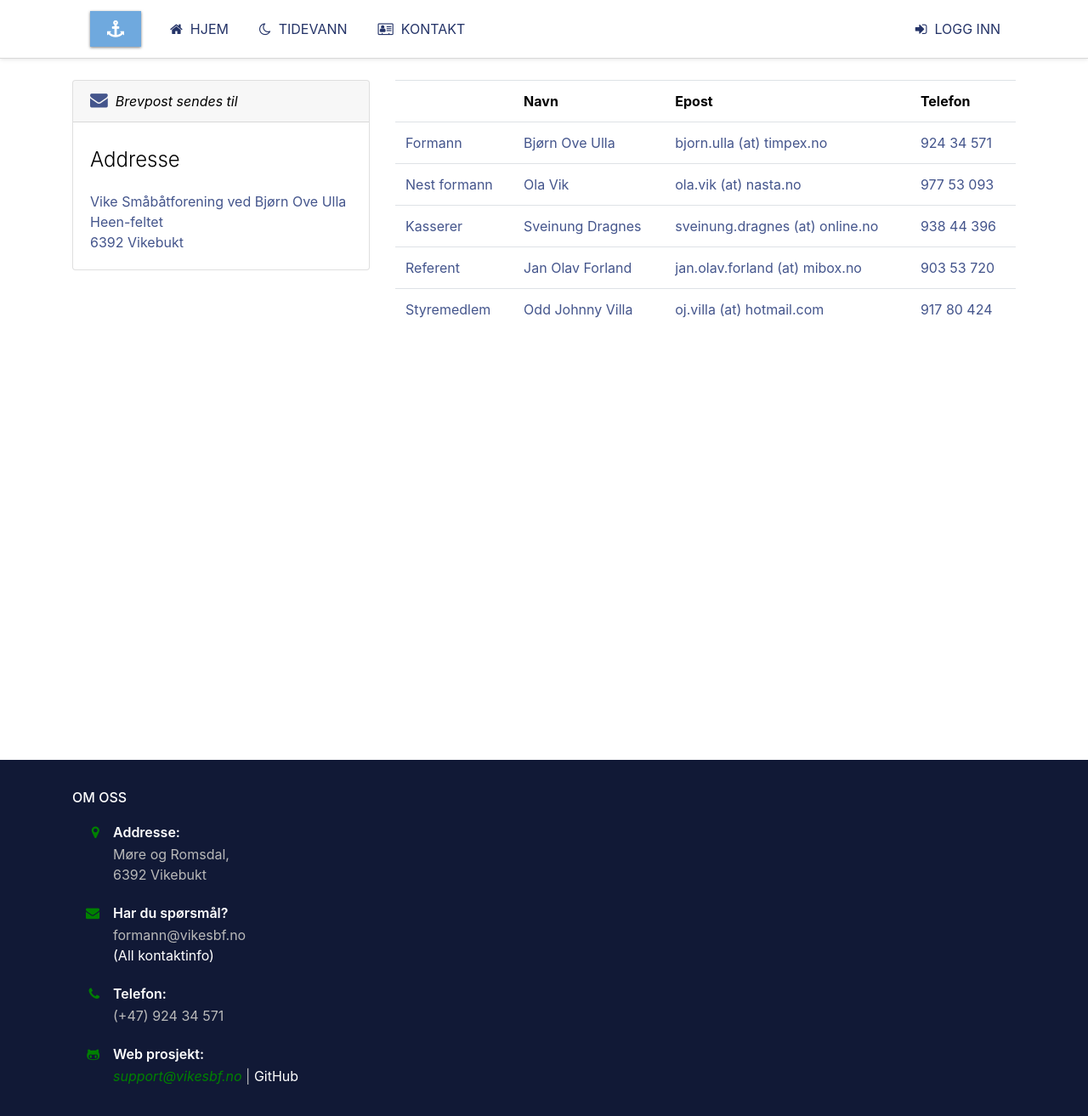
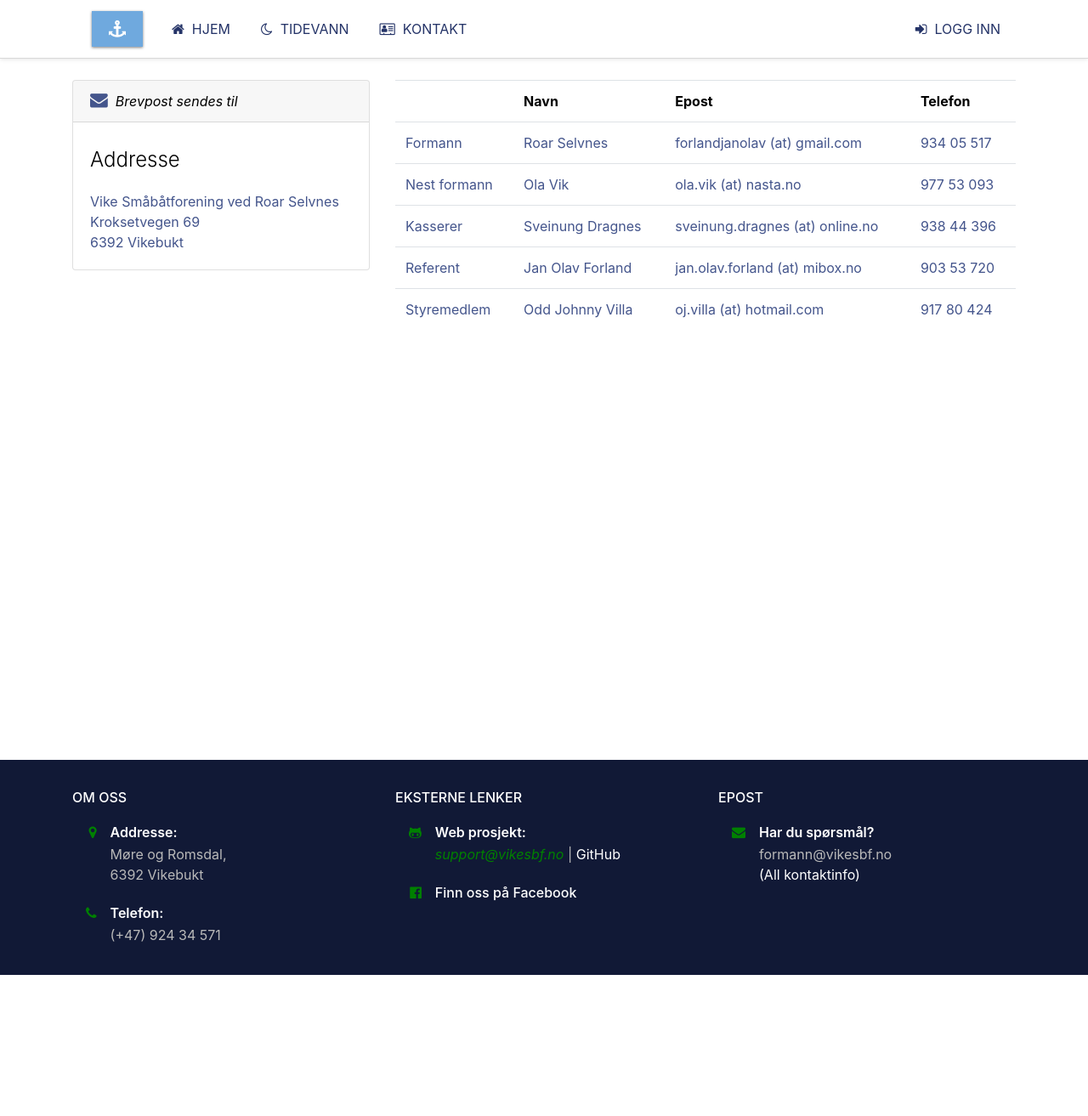
Before and after one commit to gohovd/vsbf_php, a PHP site: page /php_web_project/kontakt.php in a window 1280 px wide. Shown: the whole page at 85% size. After the commit the page ends 1147 px from the top, so only its background shows below. Run offline with PHP 8.4, Linux system fonts and the light colour scheme; a stand-in replaces the project's code that opens the database connection; some libraries are stand-ins or nearby versions.

Commit message:
endring i kontakt informasjon

```diff
--- a/css/style.css
+++ b/css/style.css
@@ -110,6 +110,7 @@ h5 {
 }
 .navbar-toggler {
     opacity: 0;
+    outline: none !important;
 }
 
 .navbar-brand i {
@@ -117,7 +118,7 @@ h5 {
     padding: 10px;
     text-align: center !important;
     border: 1px solid transparent !important;
-    margin-left: 5px;
+    margin-left: 7px;
     -webkit-box-shadow: 0px 1px 3px 0px rgba(0, 0, 0, 0.5);
     -moz-box-shadow: 0px 1px 3px 0px rgba(0, 0, 0, 0.5);
     box-shadow: 0px 1px 3px 0px rgba(0, 0, 0, 0.5);
@@ -230,7 +231,7 @@ nav {
 
 #kart {
     height: 640px;
-    margin-bottom: -17px;
+    margin-bottom: -182px;
 }
 
 /* holds cms buttons, func buttons, and posts */
--- a/foot.php
+++ b/foot.php
@@ -3,18 +3,10 @@
 
     <div class="row">
 
-      <!-- <div class="col-sm-6">
-        <i class="fa fa-anchor" aria-hidden="true"></i>&nbsp;&nbsp;Vike Småbåtforening
-      </div>
-      <div class="col-sm-6" id="extra">
-        <a style="color: white;" href="https://github.com/gohovd/vsbf_php"><i class="fa fa-github" aria-hidden="true"></i></a><br>
-      </div> -->
-
-      <div class="col-md-10 col-md-offset-1">
+      <div class="col-md-4 col-md-offset-1">
         <h5>OM OSS</h5>
 
         <table id="about-table">
-
           <tr>
             <th>
               <i class="fa fa-map-marker"></i>
@@ -32,22 +24,6 @@
 
           <tr>
             <th>
-              <i class="fa fa-envelope"></i>
-            </th>
-            <th>
-              <b>Har du spørsmål?</b>
-            </th>
-          </tr>
-          <tr>
-            <td></td>
-            <td>
-              formann@vikesbf.no<br>
-              <a href="<?php echo $baseUrl . '/kontakt.php' ?>">(All kontaktinfo)</a>
-            </td>
-          </tr>
-
-          <tr>
-            <th>
               <i class="fa fa-phone"></i>
             </th>
             <th>
@@ -60,6 +36,15 @@
               (+47) 924 34 571
             </td>
           </tr>
+
+        </table>
+
+      </div>
+
+      <div class="col-md-4">
+        <h5>EKSTERNE LENKER</h5>
+
+        <table id="about-table">
 
           <tr>
             <th>
@@ -83,76 +68,43 @@
             }
           </style>
 
+          <tr>
+            <th>
+              <i class="fa fa-facebook-official" aria-hidden="true"></i>
+            </th>
+            <th>
+              <a style="color: white; font-weight: 450;" href="https://www.facebook.com/groups/81632657018/">Finn oss på Facebook</a>
+            </th>
+          </tr>
+
         </table>
 
       </div>
-<!-- TODO: Aktiver kolonne for siste nytt og abonner epost
-      <div class="col-lg-4">
-        <h5>SISTE NYTT</h5>
 
-        <div class="row" id="latest">
-          <div class="col-sm-2 date">
-            25<br>DES
-          </div>
-          <div class="col-sm-9 short">
-            Juleaften ble flyttet til midten av Januar, så vi samlet sammen
-            Torsdag den 13 Januar og feiret nyttår i gapahuken.
-          </div>
-        </div>
+      <div class="col-md-4 col-md-offset-1">
+        <h5>EPOST</h5>
 
-        <div class="row" id="latest">
-          <div class="col-sm-2 date">
-            8<br>AUG
-          </div>
-          <div class="col-sm-9 short">
-            Jeg hadde mega bursdagsfeiring lizm!
-          </div>
-        </div>
+        <table id="about-table">
+          <tr>
+            <th>
+              <i class="fa fa-envelope"></i>
+            </th>
+            <th>
+              <b>Har du spørsmål?</b>
+            </th>
+          </tr>
+          <tr>
+            <td></td>
+            <td>
+              formann@vikesbf.no<br>
+              <a href="<?php echo $baseUrl . '/kontakt.php' ?>">(All kontaktinfo)</a>
+            </td>
+          </tr>
+
+        </table>
 
       </div>
 
-      <div class="col-md-4">
-
-        <h5>ABONNER</h5>
-
-        <form id="subscribe-form">
-
-          <label class="sr-only" for="inlineFormInputGroup">Din e-post addresse</label>
-
-          <div class="input-group mb-2">
-
-            <input type="text" id="email-input" style="text-align: left;" class="form-control" id="inlineFormInputGroup" placeholder="Din e-post addresse" required>
-
-            <div class="input-group-append">
-              <div id="subscribe-btn" class="input-group-text" onclick="subscribe()"><i class="fa fa-check"></i></div>
-            </div>
-
-            <script type="text/javascript">
-             shorten();
-
-
-              function subscribe() {
-                var email = document.getElementById("email-input").value;
-                if (validate(email)) {
-                  console.log("Vellykket..");
-                } else {
-                  alert("E-post addressen er ikke riktig.");
-                }
-              }
-
-              function validate(email) {
-                var re = /^(([^<>()\[\]\\.,;:\s@"]+(\.[^<>()\[\]\\.,;:\s@"]+)*)|(".+"))@((\[[0-9]{1,3}\.[0-9]{1,3}\.[0-9]{1,3}\.[0-9]{1,3}\])|(([a-zA-Z\-0-9]+\.)+[a-zA-Z]{2,}))$/;
-                return re.test(String(email).toLowerCase());
-              }
-
-
-            </script>
-
-          </div>
-
-        </form>
-
-      </div> -->
 
     </div>
 
--- a/head.php
+++ b/head.php
@@ -5,7 +5,7 @@
       <meta http-equiv="X-UA-Compatible" content="IE=edge">
 
       <title><?php echo $title  . " |  Vike SBF" ?></title>
-      <link rel="icon" href="./media/iconw.png">
+      <link rel="icon" href="./media/icon.png">
 
       <meta name="viewport" content="width=device-width, initial-scale=1">
 
--- a/js/tide_utils.js
+++ b/js/tide_utils.js
@@ -135,7 +135,7 @@ function populateDiagrams(all) {
         lineChart(TIDE_DATA);
         fillHighLow(TIDE_DATA.get("tab"));
     } else {
-        title.innerHTML = "I dag og i morgon, for Ålesund";
+        // title.innerHTML = "I dag og i morgon, for Ålesund";
         fillHighLow(TIDE_DATA.get("tab"));
     }
 
--- a/kontakt.php
+++ b/kontakt.php
@@ -23,8 +23,8 @@ if (session_id() == "") {
 					<div class="card-body">
 						<h5 class="card-title" style="color: black;">Addresse</h5>
 						<p class="card-text">
-							Vike Småbåtforening ved Bjørn Ove Ulla<br>
-							Heen-feltet<br>
+							Vike Småbåtforening ved Roar Selvnes<br>
+							Kroksetvegen 69<br>
 							6392 Vikebukt</p>
 					</div>
 				</div>
@@ -46,9 +46,9 @@ if (session_id() == "") {
 					</tr>
 					<tr>
 						<td>Formann</td>
-						<td>Bjørn Ove Ulla<br></td>
-						<td>bjorn.ulla (at) timpex.no</td>
-						<td>924 34 571<br></td>
+						<td>Roar Selvnes<br></td>
+						<td>forlandjanolav (at) gmail.com</td>
+						<td>934 05 517<br></td>
 					</tr>
 					<tr>
 						<td>Nest formann<br></td>
```
